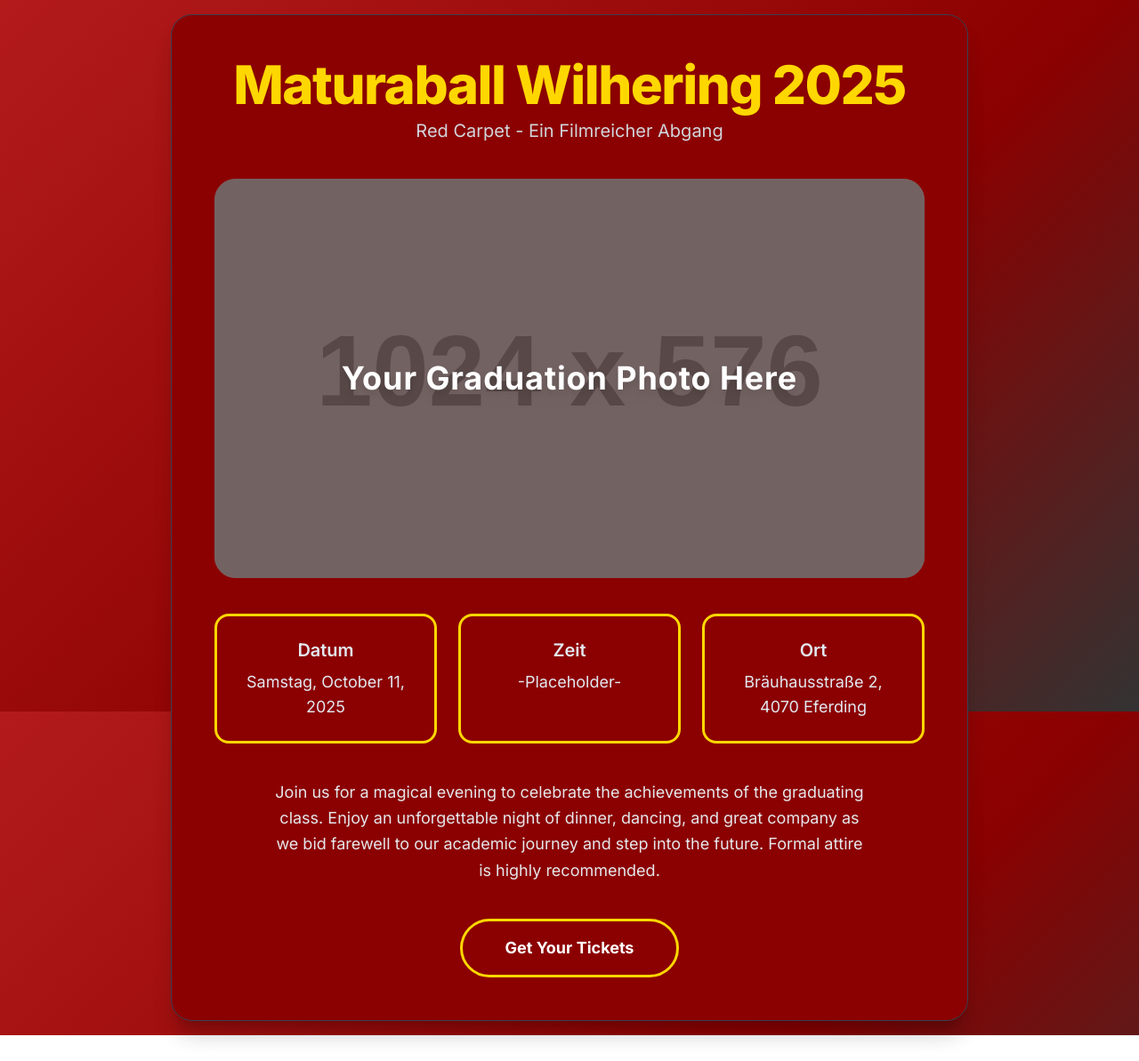
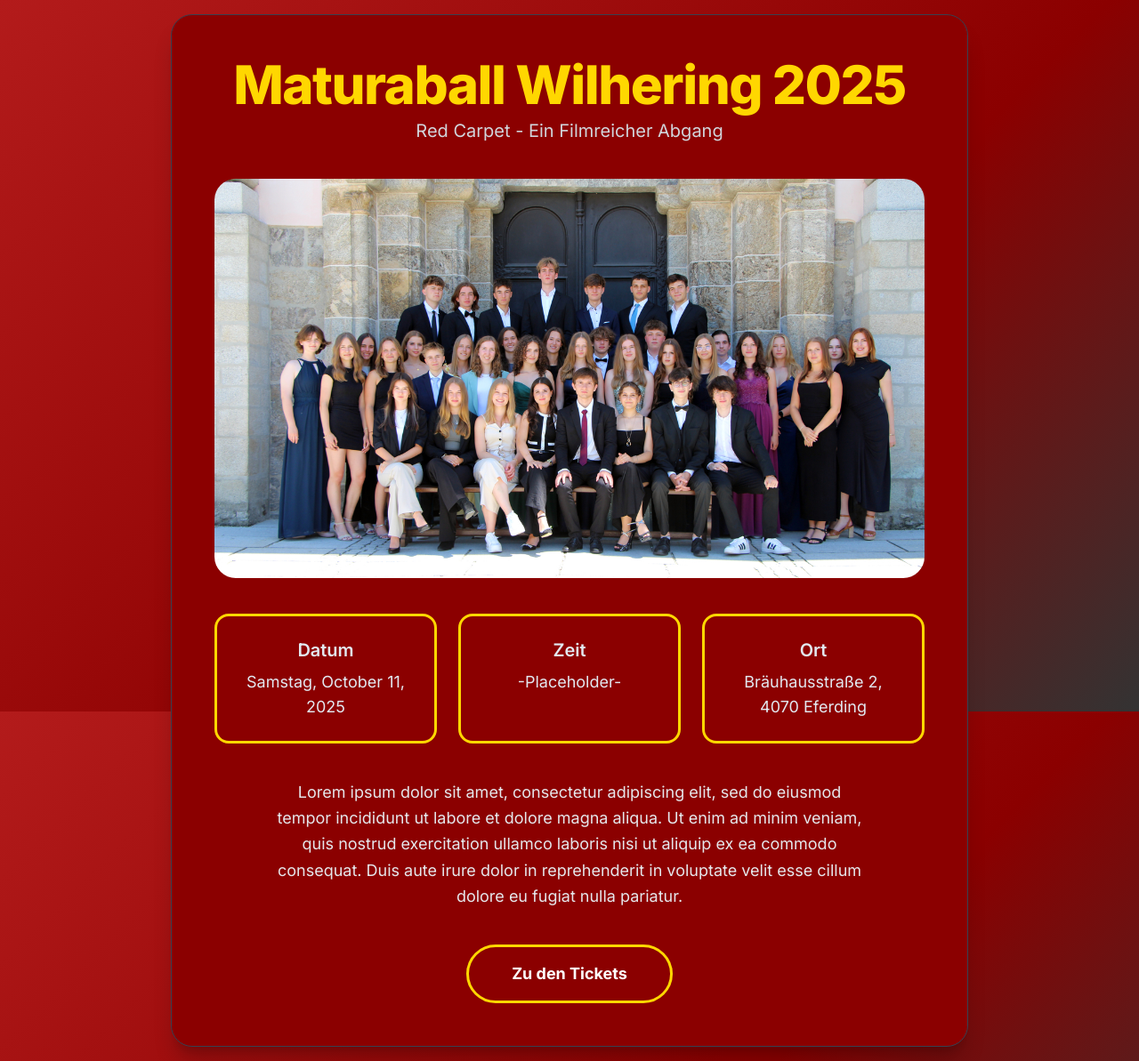
Before and after one commit to Jakabi107/Website-Maturaball-Wilhering-2025, a plain HTML site: page main.html in a window 1280 px wide. Shown: the whole page at 89% size. Before the commit the page ends 1164 px from the top, so only its background shows below. Drawn offline with nearby package versions, Linux system fonts and the light colour scheme; placeholder pictures from the web are drawn by us.

Commit message:
add image

```diff
--- a/main.html
+++ b/main.html
@@ -33,16 +33,16 @@
         <!-- Placeholder Image Section with subtle gradient overlay -->
         <div class="relative w-full aspect-video rounded-3xl overflow-hidden mb-10">
             <img
-                src="https://placehold.co/1024x576/4a5568/e2e8f0?text=Your+Graduation+Photo"
+                src="IMG_7482.jpg"
                 alt="Graduation Ball Placeholder Image"
-                class="absolute inset-0 w-full h-full object-cover opacity-80"
+                class="absolute inset-0 w-full h-full object-cover"
                 onerror="this.src='https://placehold.co/1024x576/4a5568/a0aec0?text=Image+Not+Found'"
             >
-            <div class="absolute inset-0 bg-black bg-opacity-40 flex items-center justify-center p-4">
+            <!-- <div class="absolute inset-0 bg-black bg-opacity-40 flex items-center justify-center p-4">
                 <p class="text-white text-3xl md:text-4xl font-bold text-center tracking-wide drop-shadow-lg">
                     Your Graduation Photo Here
                 </p>
-            </div>
+            </div> -->
         </div>
 
         <!-- Event Details Section with subtle hover animations -->
@@ -71,9 +71,7 @@
         <!-- Main Body/Description Section -->
         <section class="mb-10 text-center">
             <p class="text-lg text-gray-200 leading-relaxed max-w-2xl mx-auto">
-                Join us for a magical evening to celebrate the achievements of the graduating class.
-                Enjoy an unforgettable night of dinner, dancing, and great company as we bid farewell to
-                our academic journey and step into the future. Formal attire is highly recommended.
+                Lorem ipsum dolor sit amet, consectetur adipiscing elit, sed do eiusmod tempor incididunt ut labore et dolore magna aliqua. Ut enim ad minim veniam, quis nostrud exercitation ullamco laboris nisi ut aliquip ex ea commodo consequat. Duis aute irure dolor in reprehenderit in voluptate velit esse cillum dolore eu fugiat nulla pariatur.
             </p>
         </section>
 
@@ -83,7 +81,7 @@
                            bg-gradient-to-r information-div text-white
                            transition-all duration-300 ease-in-out transform hover:scale-105
                            hover:shadow-lg focus:outline-none focus:ring-4 focus:ring-indigo-500 focus:ring-opacity-50">
-                Get Your Tickets
+                Zu den Tickets
             </button>
         </div>
 
```
Also changed, not shown: IMG_7482.jpg (added).
